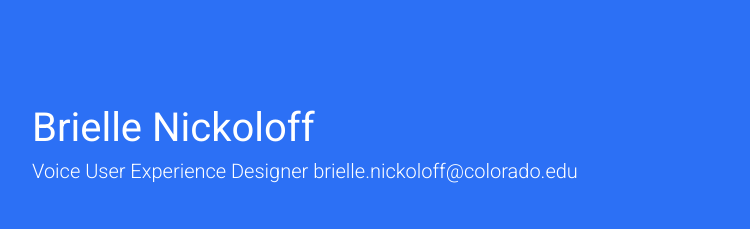
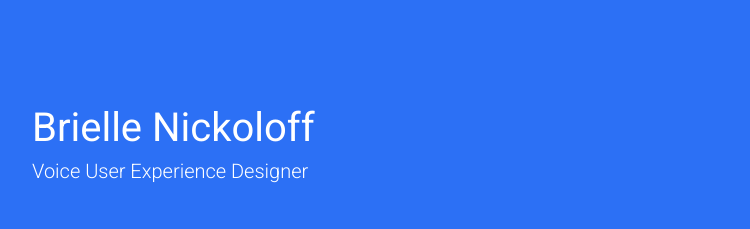
Before and after one commit to brielle-nickoloff/brielle-nickoloff.github.io, a website: page index.html in a window 1280 px wide. Shown: the top 229 px of the page, 243-993 px from the left. Drawn offline with Linux system fonts and the light colour scheme.

Commit message:
email #3

```diff
--- a/index.html
+++ b/index.html
@@ -60,7 +60,7 @@
       <div class="row">
         <div class="col-lg-8 text-left mx-auto text-white">
           <h1 class="mt-5 mb-1">Brielle Nickoloff</h1>
-          <p class="lead mb-5 font-weight-light">Voice User Experience Designer                                                              brielle.nickoloff@colorado.edu </p>
+          <p class="lead mb-5 font-weight-light">Voice User Experience Designer </p>
           <ul class="list-unstyled">
             <li class="mb-4">Currently at <a class="text-white" href="http://www.witlingo.com/" target="blank">Witlingo</a> and <a class="text-white" href="https://snapengage.com/" target="blank">SnapEngage</a>.</li>
             <li class="mb-4">See my work on Voice UX <a class="text-white" href="http://www.witlingo.com/vui-assessment-guidelines/">Analytics</a>, <a class="text-white" href="http://www.witlingo.com/facebookguidelines/" target="blank">Guidelines</a>, and <a class="text-white" href="http://www.witlingo.com/vui-reviews/">Reviews</a> at Witlingo.</li>
```
